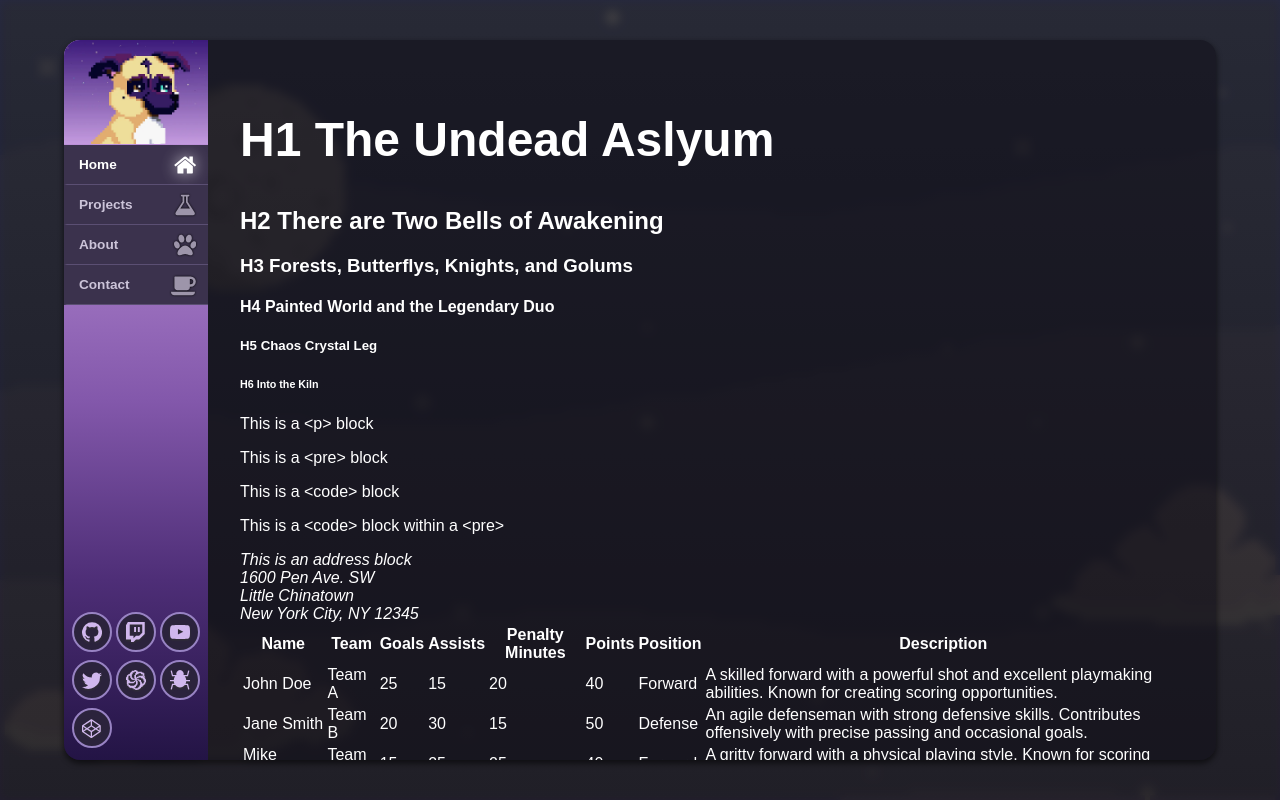
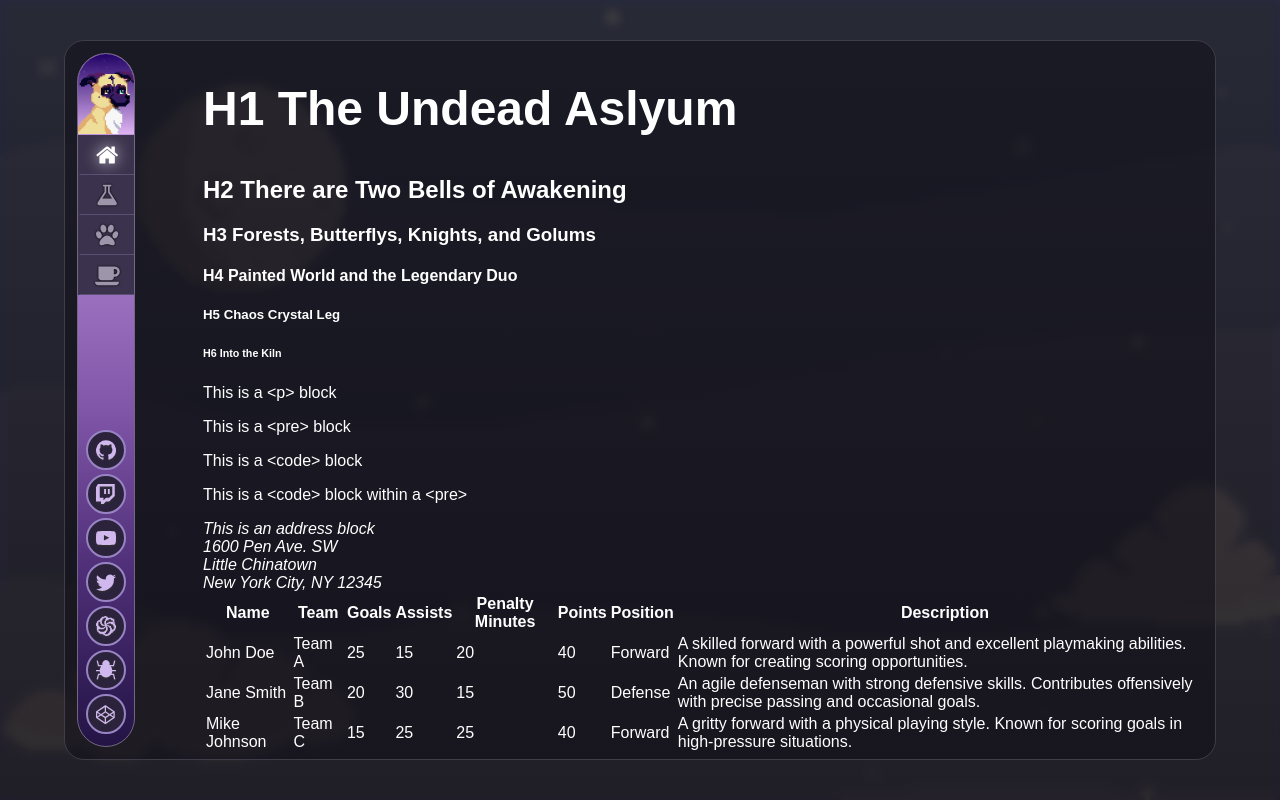
Before and after one commit to TrshPuppy/TrshPuppy.github.io, a React (Vite) app: page / in a window 1280 px wide. Built offline with nearby package versions, Linux system fonts and the light colour scheme.

Commit message:
Hideaway menu added

```diff
--- a/src/components/Nav.jsx
+++ b/src/components/Nav.jsx
@@ -40,7 +40,7 @@ const Nav = () => {
     };
 
     const updateHoveredLinkName = e => {
-        const dataName = `${e.target.getAttribute('data-name')} ↗`;
+        const dataName = e.target.getAttribute('data-name');
         const dataColor = e.target.getAttribute('data-color');
         const textColor = e.target.getAttribute('data-text-color');
 
--- a/src/styles/components/Nav.scss
+++ b/src/styles/components/Nav.scss
@@ -5,11 +5,12 @@ nav {
     display                   : grid;
     justify-items             : center;
     align-content             : flex-start;
-    border-top-left-radius    : 1rem;
-    border-bottom-left-radius : 1rem;
+    border-radius: 2rem;
+    overflow: hidden;
+    // border-top-left-radius    : 1rem;
+    // border-bottom-left-radius : 1rem;
     height                    : 100%;
-    flex-shrink               : 0;
-    background-color: #010409;
+    border: 1px solid #726883;
     background-image          : linear-gradient(to top, #231445, #4e2e77, #8358ab, #aa7fca, #d2a7ea);
 
     ul {
@@ -58,10 +59,7 @@ nav {
     }
 
     .external-links {
-        display: flex;
-        flex-wrap: wrap;
         padding: 0.5rem;
-        gap: 0.25rem;
 
         a.link {
             display: flex;
@@ -110,7 +108,7 @@ nav {
                     position: absolute;
                     background-color: transparent;
                     top: 8px;
-                    left: 10px;
+                    left: 2.35rem;
                     width: 14px;
                     height: 18px;
                     border-bottom-right-radius: 10px;
@@ -152,21 +150,50 @@ nav {
     }
 
     img {
-        border-top-left-radius : 1rem;
-        width                  : 100%;
-        height                 : 6.5rem;
+        position:relative;
+        width                  : 3.5rem;
+        height                 : 5rem;
         object-fit             : cover;
+        transition: all 200ms;
+    }
+
+    /**
+    menu play
+    */
+    & {
+        margin-right: 3.5rem;
+        transition: all 200ms;
+    }
+
+    &:hover {
+        margin-right: 0;
+
+        img {
+            width: 7rem;
+            height: 5rem;
+        }
+
+        .nav-link {
+            flex-direction: row;
+            justify-content  : space-between;
+            width: 7rem;
+
+            span {
+                font-size: 0.75rem;
+                display: block;
+            }
+        }
     }
 
     .nav-link {
         display          : flex;
         position         : relative;
-        justify-content  : space-between;
+        justify-content  : center;
         align-items      : center;
-        padding          : 0 0.75rem;
+        padding          : 0 0.6rem;
         top              : 0;
         height           : 2.5rem;
-        width            : 9rem;
+        width            : 3.5rem;
         background-color : #3b324d;
         color            : #CCC4D9;
         border-bottom     : 1px solid $border_color;
@@ -175,7 +202,12 @@ nav {
         font-size        : 0.85rem;
         text-align       : center;
         border-left: 3px solid transparent;
-        transition: all 40ms, filter 200ms;
+        transition: all 40ms, width 200ms, font-size 200ms;
+
+        span {
+            font-size: 0;
+            display: none;
+        }
 
         svg {
             height : 1.5rem;
--- a/src/styles/components/SiteMenu.scss
+++ b/src/styles/components/SiteMenu.scss
@@ -1,3 +1,3 @@
 aside.site-menu {
-    height: 100%;
+    margin: 0.75rem;
 }
--- a/src/styles/main.scss
+++ b/src/styles/main.scss
@@ -3,7 +3,6 @@ main {
     border-top-right-radius: 1rem;
     border-bottom-right-radius: 1rem;
     color: #fff;
-    padding: 2rem;
     overflow-y: auto;
 
     h1 {
--- a/src/styles/site.scss
+++ b/src/styles/site.scss
@@ -46,8 +46,10 @@ html {
     height           : 90vh;
     width            : 90vw;
     max-width: 1400px;
-    border-radius    : 1rem;
-    box-shadow       : 0 3px 6px rgba(0, 0, 0, 0.26), 0 3px 6px rgba(0, 0, 0, 0.43);
+    max-height: 900px;
+    border-radius    : 1.25rem;
+    border: 1px solid #413c4a;
+    //box-shadow       : 0 3px 6px rgba(0, 0, 0, 0.26), 0 3px 6px rgba(0, 0, 0, 0.43);
 
     @media screen and (max-width : 1155px) {
         width : 900px
--- a/src/views/Home.jsx
+++ b/src/views/Home.jsx
@@ -101,6 +101,80 @@ const Home = () => {
                 Some type of awesome danger content will go here.
             </div>
 
+            <dl>
+                <dt>This is a dl list. This is the dt</dt>
+                <dd>This defines the thing above.</dd>
+                <dt>Here&apos;s a thing</dt>
+                <dd>This defines the thing above, too.</dd>
+            </dl>
+
+            <figure>
+                <img src="img/tp-happy.webp" alt="Beautiful Puppy"/>
+                <figcaption>This is a breathtaking landscape with mountains and a serene lake. Just kidding its a figure with an img and figcaption</figcaption>
+            </figure>
+
+            &lt;hr&gt; below
+            <hr/>
+
+            <ol>
+                <li>Ordered</li>
+                <li>List</li>
+                <li>Of things</li>
+                <li>Like puppies</li>
+                <li>Or pastries</li>
+                <li>Ok freenavi</li>
+            </ol>
+
+            <ul>
+                <li>This list has no order</li>
+                <li>it is utter chaos</li>
+                <li>dafuqisgoingon</li>
+                <li>freeloki</li>
+            </ul>
+
+            <a href="google.com">Take me to google!</a>
+
+            <p>This is a paragraph with a <abbr>ABBR</abbr> tag. It means...something.</p>
+
+            <blockquote>
+                The cite tag is below. It should be used as a cite, you know, with a dashy thing
+                <cite>arthvadrr circa 2023</cite>
+            </blockquote>
+
+            <p>This is for the &lt;mark&gt;. It is used to <mark>represent really relevant text</mark></p>
+
+            <h2>
+                <sup>somecat</sup>
+                <div>This is a title with a sup and sub</div>
+                <sub>2023</sub>
+            </h2>
+
+            <p>It is important to use the &lt;time&gt; tag to let browsers index time periods easier such as <time dateTime="1955-11-05">November 5<sup>th</sup>, 1955</time></p>
+
+            <p><u>This is a &lt;u&gt; tag.</u> Surprise, it doesn&apos;t mean underline! (unarticulated)</p>
+
+            <p>There is an html to represent <var>variables</var>. (it&apos;s &lt;var&gt;)</p>
+
+            <figure>
+                <figcaption>Listen to the T-Rex:</figcaption>
+                <audio controls src="/media/cc0-audio/t-rex-roar.mp3">
+                    <a href="/media/cc0-audio/t-rex-roar.mp3"> Download audio </a>
+                </audio>
+            </figure>
+
+            <video controls>
+                <source src="https://youtu.be/VKlzr3LzcV8?feature=shared" type="video/mp4" />
+            </video>
+
+
+            <iframe
+                width="560"
+                height="315"
+                frameBorder="0"
+                src="https://www.youtube.com/embed/VKlzr3LzcV8?si=CK0zrsE1kF4qEsnl"
+                title="YouTube video player"
+                allow="accelerometer; autoplay; clipboard-write; encrypted-media; gyroscope; picture-in-picture; web-share" allowFullScreen
+            />
 
         </article>
     )
```
